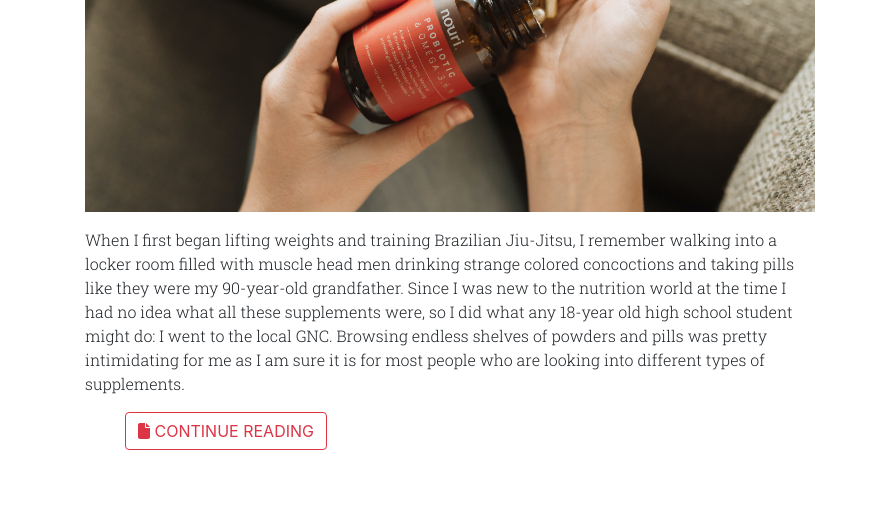
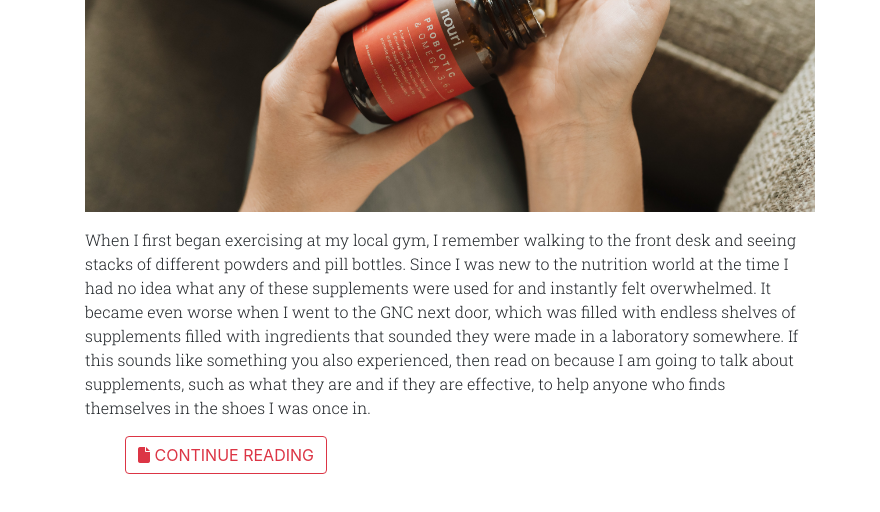
Before and after one commit to cristianordonez94/cristianordonez94.github.io, a plain HTML site: page index.html in a window 1280 px wide. Shown: the part 2061-2573 px from the top of the page, 0-880 px from the left. Drawn offline with nearby package versions, Linux system fonts and the light colour scheme; grey boxes are pictures that could not be loaded.

Commit message:
blogupdate
Updated blog tidbit before continue reading button

```diff
--- a/index.html
+++ b/index.html
@@ -192,7 +192,14 @@
           </div>
           </a>
 
-          <p>   When I first began lifting weights and training Brazilian Jiu-Jitsu, I remember walking into a locker room filled with muscle head men drinking strange colored concoctions and taking pills like they were my 90-year-old grandfather. Since I was new to the nutrition world at the time I had no idea what all these supplements were, so I did what any 18-year old high school student might do: I went to the local GNC. Browsing endless shelves of powders and pills was pretty intimidating for me as I am sure it is for most people who are looking into different types of supplements. </p>
+          <p>  When I first began exercising at my local gym, I remember walking to the front desk and seeing stacks
+            of different powders and pill bottles. Since I was new to the nutrition world at the time I had
+            no idea what any of these supplements were used for and instantly felt overwhelmed. It became
+            even worse when I went to the GNC next door, which was filled with endless shelves of supplements
+            filled with ingredients that sounded they were made in a laboratory somewhere. If this sounds
+            like something you also experienced, then read on because I am going to talk about supplements,
+            such as what they are and if they are effective, to help anyone who finds themselves in the shoes
+            I was once in.  </p>
           <ul>
 
             <a href="blogpost1.html"><button type="button" class="btn btn-outline-danger"> <i class="fas fa-file"></i>  CONTINUE READING</button></a>
```
